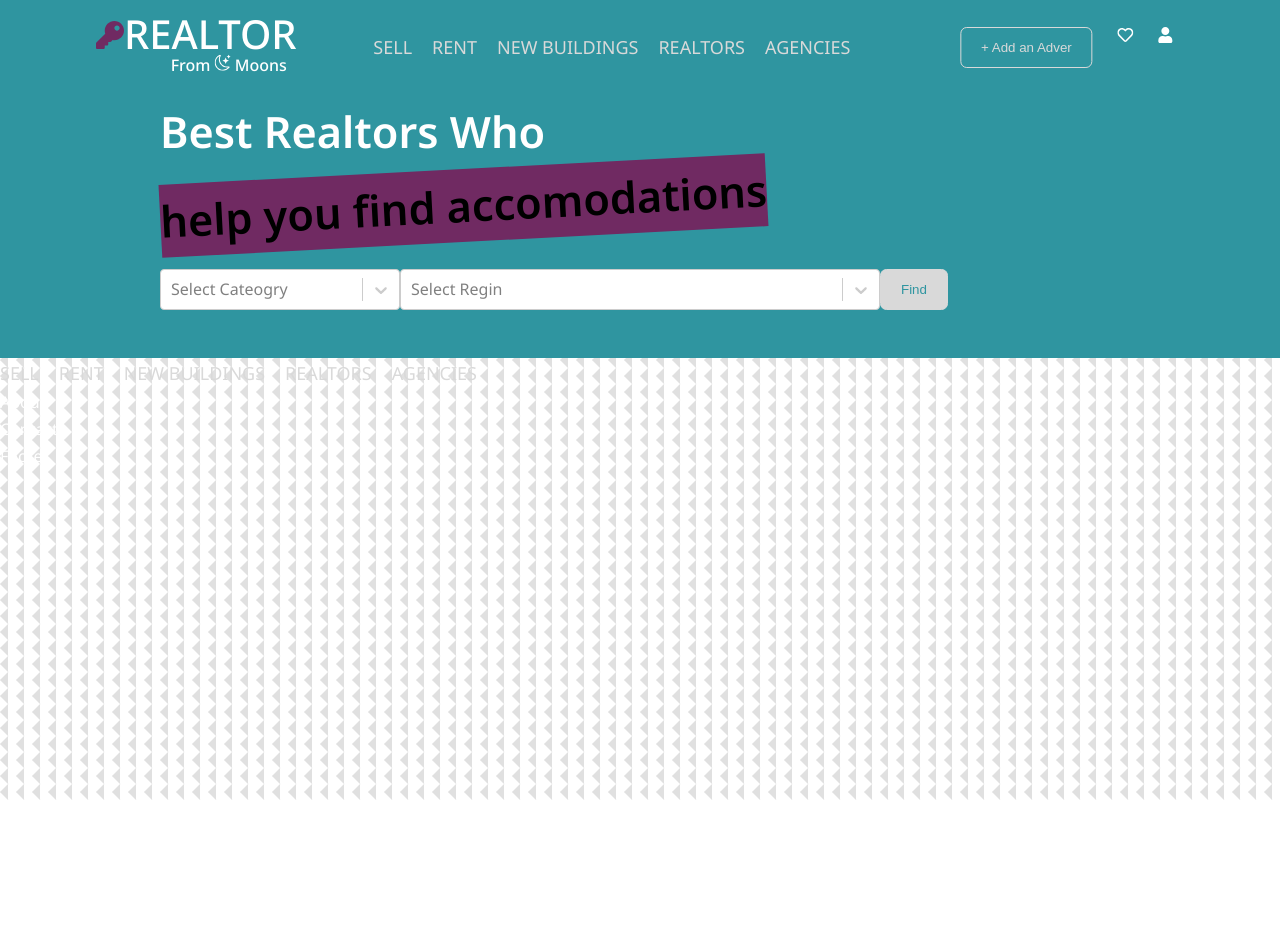
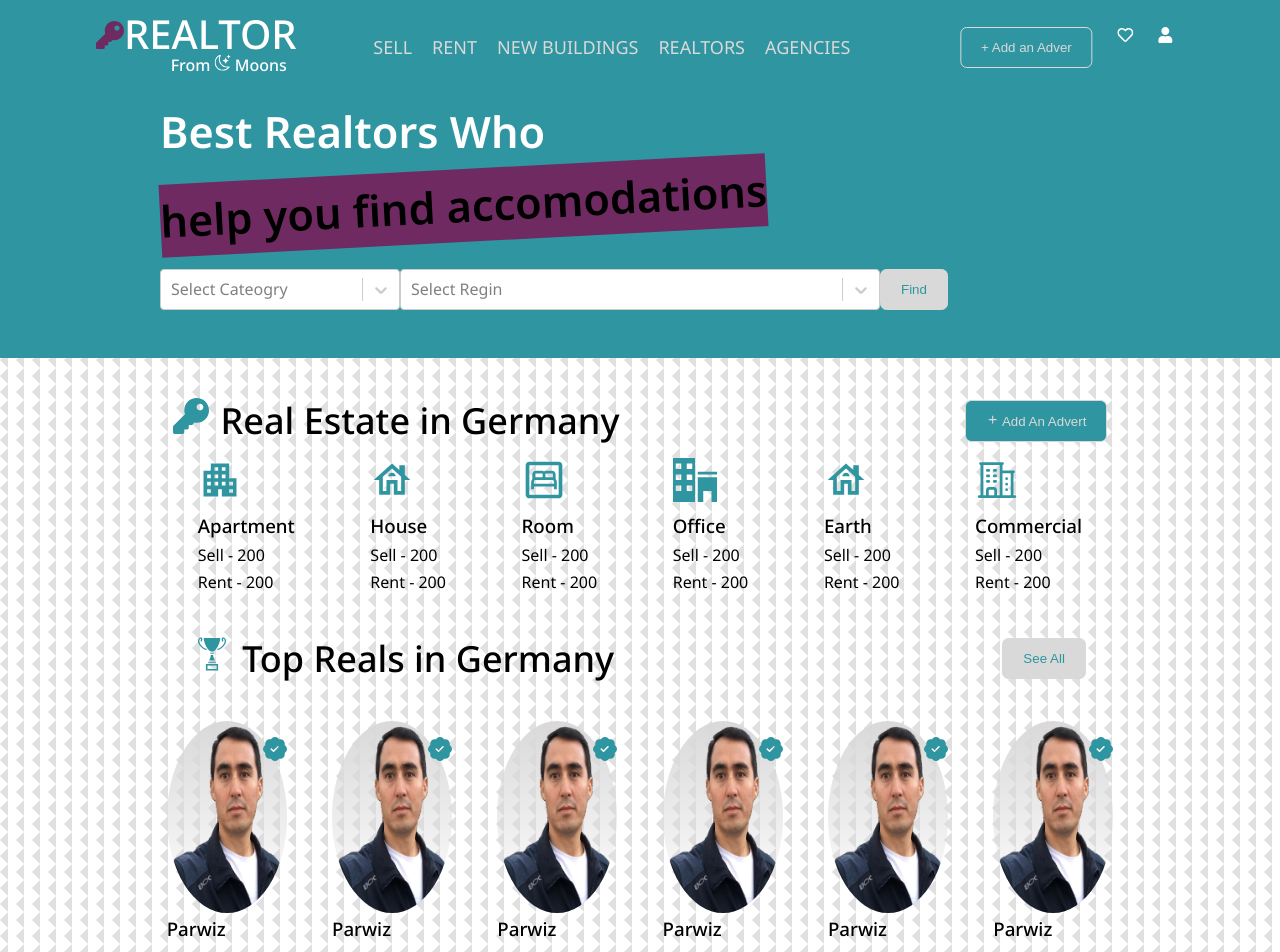
Before and after one commit to ashraftanin20/realtor-website, a React (Create React App) app: page / in a window 1280 px wide. Shown: the top 952 px of the page. Before the commit the page ends 800 px from the top, so only its background shows below. Built offline with nearby package versions, Linux system fonts and the light colour scheme.

Commit message:
Implement realtore layout.

```diff
--- a/src/App.jsx
+++ b/src/App.jsx
@@ -3,13 +3,15 @@
 import { Contact } from './components/contact/Contact';
 import { Footer } from './components/footer/Footer';
 import { Header } from './components/header/Header';
-import { Nav } from './components/nav/Nav';
+import { Realstate } from './components/realstate/Realstate';
+import { Realtor } from './components/realtor/Realtor';
 
 function App() {
   return (
     <>
         <Header />
-        <Nav />
+        <Realstate />
+        <Realtor />
         <About />
         <Contact />
         <Footer />
--- a/src/components/header/header.css
+++ b/src/components/header/header.css
@@ -5,6 +5,7 @@
 .header__top {
     width: 100%;
     display: grid;
+    color: var(--color-white);
     grid-template-rows: 1fr;
     grid-template-columns: 1fr 2.5fr 1fr;
     align-items: center;
@@ -33,6 +34,7 @@
 .header__main {
     font-size: 2.7rem;
     font-weight: bold;
+    color: var(--color-white);
 }
 .header__list {
     justify-content: space-around;
@@ -47,11 +49,18 @@
 }
 
 /* ====== MEDIA QUERY ===== (MEDIAM SIZE DEVICES) ======= */
-@media screen and (max-width: 860PX) {
+@media screen and (max-width: 1024PX) {
     .header__top {
         width: 100%;
         display: flex;
         justify-content: space-between;
+    }
+    .header__left {
+        transform: translateX(-5%);
+        font-size: smaller;
+    }
+    .header__icon {
+        font-size: 1.2rem;
     }
     .header__main {
         font-size: 1.7rem;
@@ -62,17 +71,21 @@
     .header__nav {
         margin-left: 0;
     }
-    .header__top > .header__nav {
+
+    .btn.header__add__button {
+        display: none;
+    }
+
+}
+@media screen and (max-width: 760PX) {
+    .header__nav {
         order: 1;
     }
-    .header__top > .header__left {
+    .header__left {
         order: 2;
     }
-    .header__top > .header__right {
+    .header__right {
         order: 3;
-    }
-    .btn.header__add__button {
-        display: none;
     }
     .header__form {
         display: flex;
@@ -85,5 +98,4 @@
     .header__form > button {
         width: auto;
     }
-
 }
--- a/src/components/realstate/Realstate.jsx
+++ b/src/components/realstate/Realstate.jsx
@@ -0,0 +1,69 @@
+import React from 'react';
+import './realstate.css';
+import { FaKey } from 'react-icons/fa';
+import { MdAdd, MdOutlineApartment, MdOutlineBedroomParent, MdOutlineHouse } from 'react-icons/md';
+import { ImOffice } from 'react-icons/im';
+import { HiOutlineBuildingOffice2 } from 'react-icons/hi2';
+
+export const Realstate = () => {
+  return (
+    <section id="realestate">
+        <div className="realestate__header">
+        <h2><i className="realestate__header-icon"><FaKey /></i>Real Estate in Germany</h2>
+        <button type="button" className="btn"><i><MdAdd /></i> Add An Advert</button>
+        </div>
+      <div className="container realestate__container">
+        <div className="realstate__item">
+            <MdOutlineApartment className="realstate__item-icon" />
+            <h3>Apartment</h3>
+            <ul className='realstate__details'>
+             <li>Sell - 200</li>
+             <li>Rent - 200</li>
+            </ul>
+        </div>
+        <div className="realstate__item">
+            <MdOutlineHouse className="realstate__item-icon" />
+            <h3>House</h3>
+            <ul className='realstate__details'>
+             <li>Sell - 200</li>
+             <li>Rent - 200</li>
+            </ul>
+        </div>
+        <div className="realstate__item">
+            <MdOutlineBedroomParent className="realstate__item-icon" />
+            <h3>Room</h3>
+            <ul className='realstate__details'>
+             <li>Sell - 200</li>
+             <li>Rent - 200</li>
+            </ul>
+        </div>
+        <div className="realstate__item">
+            <ImOffice className="realstate__item-icon" />
+            <h3>Office</h3>
+            <ul className='realstate__details'>
+             <li>Sell - 200</li>
+             <li>Rent - 200</li>
+            </ul>
+        </div>
+        <div className="realstate__item">
+            <MdOutlineHouse className="realstate__item-icon" />
+            <h3>Earth</h3>
+            <ul className='realstate__details'>
+             <li>Sell - 200</li>
+             <li>Rent - 200</li>
+            </ul>
+        </div>
+        <div className="realstate__item">
+            <HiOutlineBuildingOffice2 className="realstate__item-icon" />
+            <h3>Commercial</h3>
+            <ul className='realstate__details'>
+             <li>Sell - 200</li>
+             <li>Rent - 200</li>
+            </ul>
+        </div>
+      </div>
+
+
+    </section>
+  )
+}
--- a/src/components/realstate/realstate.css
+++ b/src/components/realstate/realstate.css
@@ -0,0 +1,63 @@
+#realestate {
+    margin-top: 2rem;
+}
+.realestate__header {
+    display: flex;
+    justify-content: space-around;
+    align-items: center;
+    font-weight: bolder;
+    font-size: 1.5rem;
+}
+.realestate__header-icon {
+    color: var(--color-bg);
+    margin-right: 0.75rem;
+}
+.realestate__container {
+    display: flex;
+    justify-content: space-between;
+}
+.realestate__container > div {
+    margin: 0 auto;
+}
+.realestate__content {
+    display: flex;
+}
+.realestate__details {
+    display: flex;
+    gap: 1rem;
+}
+.realestate__items > li:nth-child(even) {
+    background: var(--color-primary);
+}
+.realstate__item-icon {
+    margin-top: 6px;
+    color: var(--color-bg);
+    font-size: 2.75rem;
+}
+
+@media screen and (max-width: 1024px) {
+    .realestate__header {
+        display: flex;
+        flex-direction: column;
+    }
+    .realestate__container {
+        display: grid;
+        grid-template-columns: 1fr 1fr 1fr;
+    }
+
+    .realestate__content {
+        padding: 1rem;
+    }
+}
+
+@media screen and (max-width: 760px) {
+    .realestate__header {
+        font-size: 0.75rem;
+    }
+
+    .realestate__container {
+        display: grid;
+        grid-template-columns: 1fr 1fr;
+        gap: 1rem;
+    }
+}
--- /dev/null
+++ b/src/components/realtor/Realtor.jsx
@@ -0,0 +1,55 @@
+import React from 'react';
+import './realtor.css';
+import { GiTrophyCup } from 'react-icons/gi';
+import { BsFillPatchCheckFill } from 'react-icons/bs';
+import realtor_image from '../../assets/realtor_image.png';
+
+export const Realtor = () => {
+  return (
+    <section id="realtor">
+        <div className="realtor__header">
+        <h2><i className="realtor__header-icon"><GiTrophyCup /></i>Top Reals in Germany</h2>
+        <button type="button" className="btn btn-primary">See All</button>
+        </div>
+      <div className="container realtor__container">
+        <div className="realstate__item">
+            <BsFillPatchCheckFill className="realtor__item-icon" />
+            <img className="realstate__item-image" src={realtor_image} alt="realtor"/>
+            <h3>Parwiz</h3>
+        </div>
+        <div className="realstate__item">
+            <BsFillPatchCheckFill className="realtor__item-icon" />
+            <img className="realstate__item-image" src={realtor_image} alt="realtor"/>
+            <h3>Parwiz</h3>
+        </div>
+        <div className="realstate__item">
+            <BsFillPatchCheckFill className="realtor__item-icon" />
+            <img className="realstate__item-image" src={realtor_image} alt="realtor"/>
+            <h3>Parwiz</h3>
+        </div>
+        <div className="realstate__item">
+            <BsFillPatchCheckFill className="realtor__item-icon" />
+            <img className="realstate__item-image" src={realtor_image} alt="realtor"/>
+            <h3>Parwiz</h3>
+        </div>
+        <div className="realstate__item">
+            <BsFillPatchCheckFill className="realtor__item-icon" />
+            <img className="realstate__item-image" src={realtor_image} alt="realtor"/>
+            <h3>Parwiz</h3>
+        </div>
+        <div className="realstate__item">
+            <BsFillPatchCheckFill className="realtor__item-icon" />
+            <img className="realstate__item-image" src={realtor_image} alt="realtor"/>
+            <h3>Parwiz</h3>
+        </div>
+        <div className="realstate__item">
+            <BsFillPatchCheckFill className="realtor__item-icon" />
+            <img className="realstate__item-image" src={realtor_image} alt="realtor"/>
+            <h3>Parwiz</h3>
+        </div>
+        </div>
+
+
+    </section>
+  )
+}
--- /dev/null
+++ b/src/components/realtor/realtor.css
@@ -0,0 +1,48 @@
+#realtor {
+    margin-top: 2rem;
+}
+.realtor__header {
+    display: flex;
+    justify-content: space-around;
+    align-items: center;
+    font-weight: bolder;
+    font-size: 1.5rem;
+}
+.realtor__header-icon {
+    color: var(--color-bg);
+    margin-right: 0.75rem;
+}
+.realtor__container {
+    display: flex;
+    gap: 2rem;
+    flex-wrap: wrap;
+}
+.realtor__container > div {
+    margin: 0 auto;
+}
+.realstate__item-image {
+    background: linear-gradient(var(--color-primary), transparent);
+    border-radius: 50%;
+    width: 7.5rem;
+    height: auto;
+    overflow: hidden;
+}
+.realtor__item-icon {
+    color: var(--color-bg);
+    font-size: 1.5rem;
+    transform: translate(6rem, 3rem);
+}
+
+@media screen and (max-width: 1024px) {
+    .realtor__header {
+        display: flex;
+        flex-direction: column;
+    }
+
+}
+
+@media screen and (max-width: 760px) {
+    .realtor__header {
+        font-size: 0.75rem;
+    }
+}
--- a/src/index.css
+++ b/src/index.css
@@ -15,6 +15,8 @@
     --color-primary: #d9d9d9;
     --color-primary-variant: #702a62;
     --color-white: #fff;
+    --color-black: #000;
+    --color-dark: rgba(26, 24, 24, 0.6);
     --color-light: rgba(255, 255, 255, 0.6);
     --transition: all 400ms ease;
 
@@ -27,14 +29,10 @@
     scroll-behavior: smooth;
 }
 
-::-webkit-scrollbar {
-    display: none;
-}
-
 body {
     font-family: 'Noto Sans', sans-serif;
     background: var(--color-light);
-    color: var(--color-white);
+    color: var(--color-black);
     line-height: 1.7;
     background-image: url(../src/assets/bg-texture.png);
 }
@@ -59,11 +57,12 @@
 
 section > h2, section > h5 {
     text-align: center;
-    color: var(--color-light);
+    color: var(--color-black);
+    font-weight: bold;
 }
 
 section > h2 {
-    color: var(--color-primary);
+    color: var(--color-ark);
     margin-bottom: 3rem;
 }
 
```
Also changed, not shown: src/assets/realtor_image.png (added).
